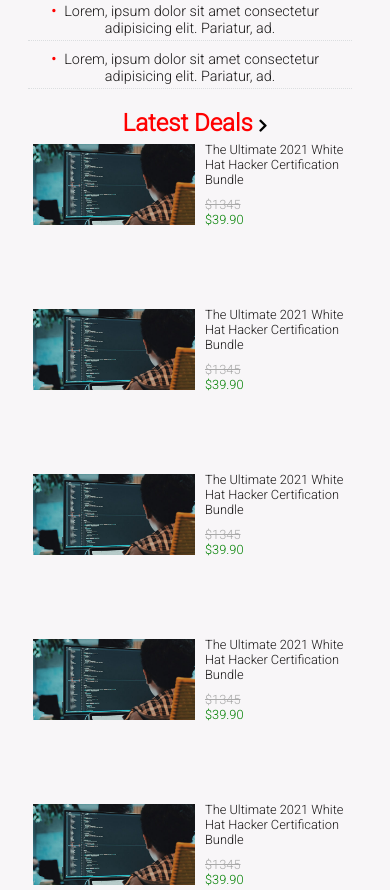
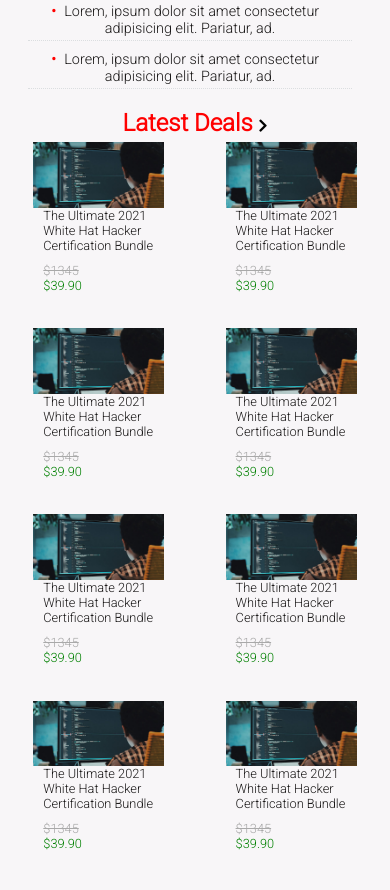
Before and after one commit to MarkoNS1990/the_next_web, a website: page index.html in a window 390 px wide. Shown: the part 10278-11168 px from the top of the page. Drawn offline with Linux system fonts and the light colour scheme; a web font is replaced by a local one.

Commit message:
change latest deals to grid

```diff
--- a/style.css
+++ b/style.css
@@ -342,8 +342,7 @@ h2 {
 
 .high-left {
   flex: 1.5;
-  background:
-    linear-gradient(rgba(128, 18, 18, 0.8), rgba(7, 7, 7, 0.5)),
+  background: linear-gradient(rgba(128, 18, 18, 0.8), rgba(7, 7, 7, 0.5)),
     url("assets/h-1.JPG") center center/cover no-repeat;
   height: 100%;
   border: 2px solid #fff;
@@ -395,8 +394,7 @@ h2 {
 }
 
 .main-bg-img {
-  background:
-    linear-gradient(transparent, rgba(7, 7, 7, 1)),
+  background: linear-gradient(transparent, rgba(7, 7, 7, 1)),
     url("assets/main1.JPG") center center/cover no-repeat;
   height: 40vh;
   color: #fff;
@@ -472,15 +470,16 @@ h5 {
 }
 
 .row-deals {
-  display: flex;
-  flex-wrap: wrap;
-  justify-content: space-between;
+  display: grid;
+  grid-template-columns: 1fr 1fr 1fr 1fr;
+  grid-template-rows: 1fr 1fr;
+  column-gap: 4em;
+  row-gap: 2em;
 }
 
 .item-deals {
-  flex-basis: 22%;
-  padding: 20px;
-  margin-bottom: 70px;
+  display: flex;
+  flex-direction: column;
 }
 
 .price-1 {
@@ -765,10 +764,23 @@ h5 {
   }
 
   .item-deals {
-    flex-basis: 30%;
+    flex-direction: column;
+    justify-content: space-between;
+  }
+
+  .deals-img {
+    width: 100%;
+  }
+
+  .price-1 {
+    margin: 0;
+    display: inline;
   }
 
   .row-deals {
     justify-content: left;
+    grid-template-rows: 1fr 1fr 1fr 1fr;
+    grid-template-columns: 1fr 1fr;
+    text-align: center;
   }
 }
```
